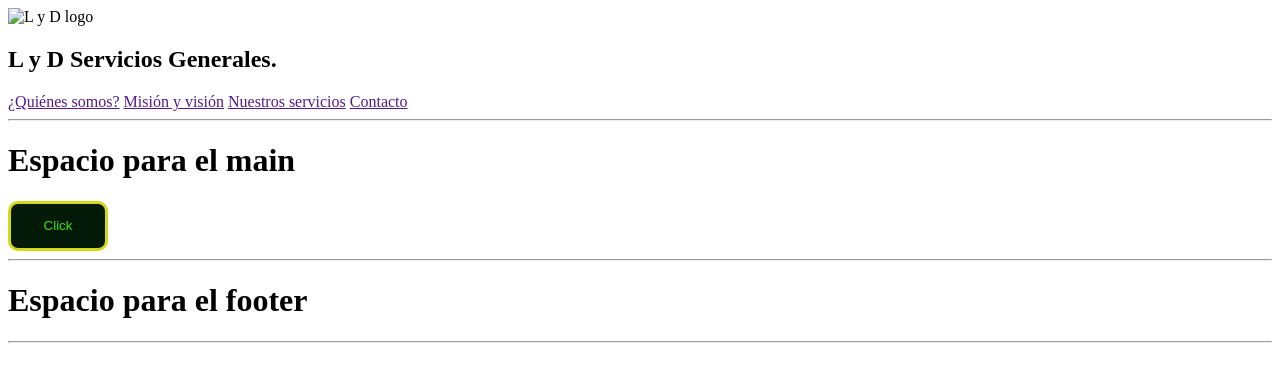
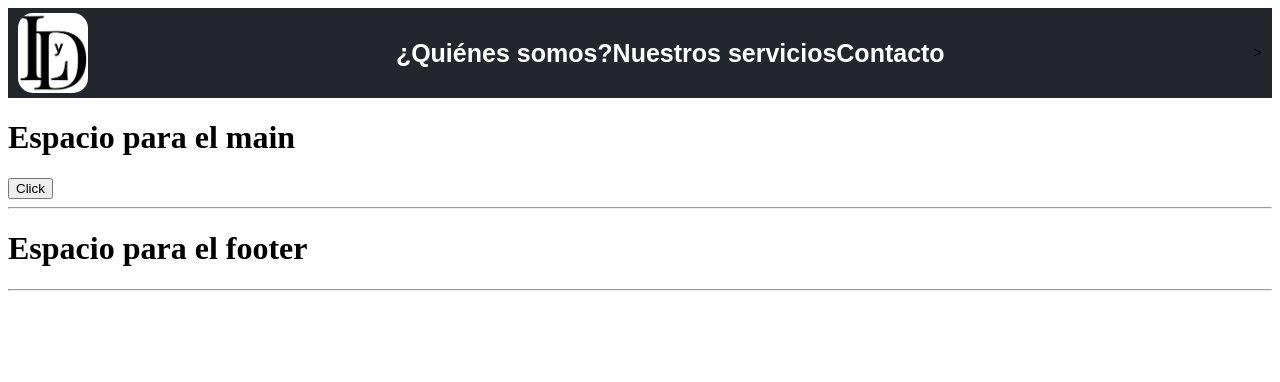
Before and after one commit to DTdiegotroccoli/ProyectoCaC, a plain HTML site: page index.html in a window 1280 px wide. Drawn offline with Linux system fonts and the light colour scheme; files that its build step writes are made by us from their sources; files whose address does not match are found by name.

Commit message:
nuevos cambios header

```diff
--- a/assets/styles.css
+++ b/assets/styles.css
@@ -1,47 +1,64 @@
-.quienes_somos__ {
-    color: rgb(110, 5, 63);
-    text-decoration: none;
-    display: inline-block;
-    padding: 10px 20px;
-    background-color: #eb6f09ce;
-    border-radius: 5px;
-    border: 3px solid #025e16;
-    cursor: pointer;
-    margin-left: 600px;
+header {
+    background: transparent;
+    background-color: #23262d;
+    display: flex;
+    height: 70px;
+    align-items: center;
+    justify-content: space-between;
+    padding: 10px;
 }
 
-.quienes_somos__:hover {
-    color: red;
-    text-decoration: underline;
+.logo {
+    display: flex;
+    align-items: center;
 }
 
-.servicios__ {
-    color: rgb(110, 5, 63);
-    text-decoration: none;
+.logo img {
+    border-radius: 15px;
+    height: 80px;
+    margin-right: 10px;
+}
+li {
     display: inline-block;
-    padding: 10px 20px;
-    background-color: #eb6f09ce;
-    border-radius: 5px;
-    border: 3px solid #025e16;
-    cursor: pointer;
-    margin-left: 200px;
+    list-style: none;
+
 }
 
-.servicios__:hover {
-    color: red;
-    text-decoration: underline;
+nav {
+    display: flex;
+    font-family: Arial, Helvetica, sans-serif;
+    font-weight: 800;
+    font-size: 25px;
+    color: white;
+    font-weight: 50px;
+    padding-right: 10px;
+
+}
+.nav-link::after {
+    content: "";
+    width: 0;
+    height: 4px;
+    background-color: white;
+    position: absolute;
+    bottom: 0;
+    right: 50%;
+    transition: all .5s;
+    will-change: width;
+}
+.nav-link::after {
+    width: 100%;
+    right: 0;
+}
+a{
+    color: white;
+    text-decoration: none;
 }
 
-.test_button {
-    background-color: #041a08;
-    color: #37e40b;
-    border: 3px solid #d5d818;
-    border-radius: 10px;
-    width: 100px;
-    height: 50px;
-    cursor: pointer;
+a:hover{
+    color: blanchedalmond;
 }
 
-.test_button:hover {
-    color: red;
+h2 {
+    font-size: 50px;
+    align-items: center;
 }
--- a/index.html
+++ b/index.html
@@ -4,25 +4,26 @@
 <head>
     <meta charset="UTF-8">
     <meta name="viewport" content="width=device-width, initial-scale=1.0">
-    <link rel="stylesheet" href="assets/css/styles.css">
+    <link rel="stylesheet" href="assets/styles.css">
     <title>L y D servicios Generales</title>
 </head>
 
 <body>
-
     <header>
         <div class="logo">
-                <img src="" alt="L y D logo">
-                <h2>L y D Servicios Generales.</h2>
+                <img src="/logolyd.png" alt="L y D logo">
         </div>
-        <a href="" class="nav-link">¿Quiénes somos?</a>
-        <a href="" class="nav-link">Misión y visión</a>
-        <a href="" class="nav-link">Nuestros servicios</a>
-        <a href="" class="nav-link">Contacto</a>
+     <nav>
+        <li>
+            <a href="#" class="nav-link">¿Quiénes somos?</a>
+        <li>
+            <a href="#" class="nav-link">Nuestros servicios</a>
+        <li>
+            <a href="#" class="nav-link">Contacto</a>
+        </li>
+     </nav>>
+    </header>
 
-
-        <hr>
-    </header>
     <main>
         <h1>Espacio para el main</h1>
         <button class="test_button" id="button_test">Click</button>
```
Also changed, not shown: backgroundheader.jpg (added), logolyd.png (added).
